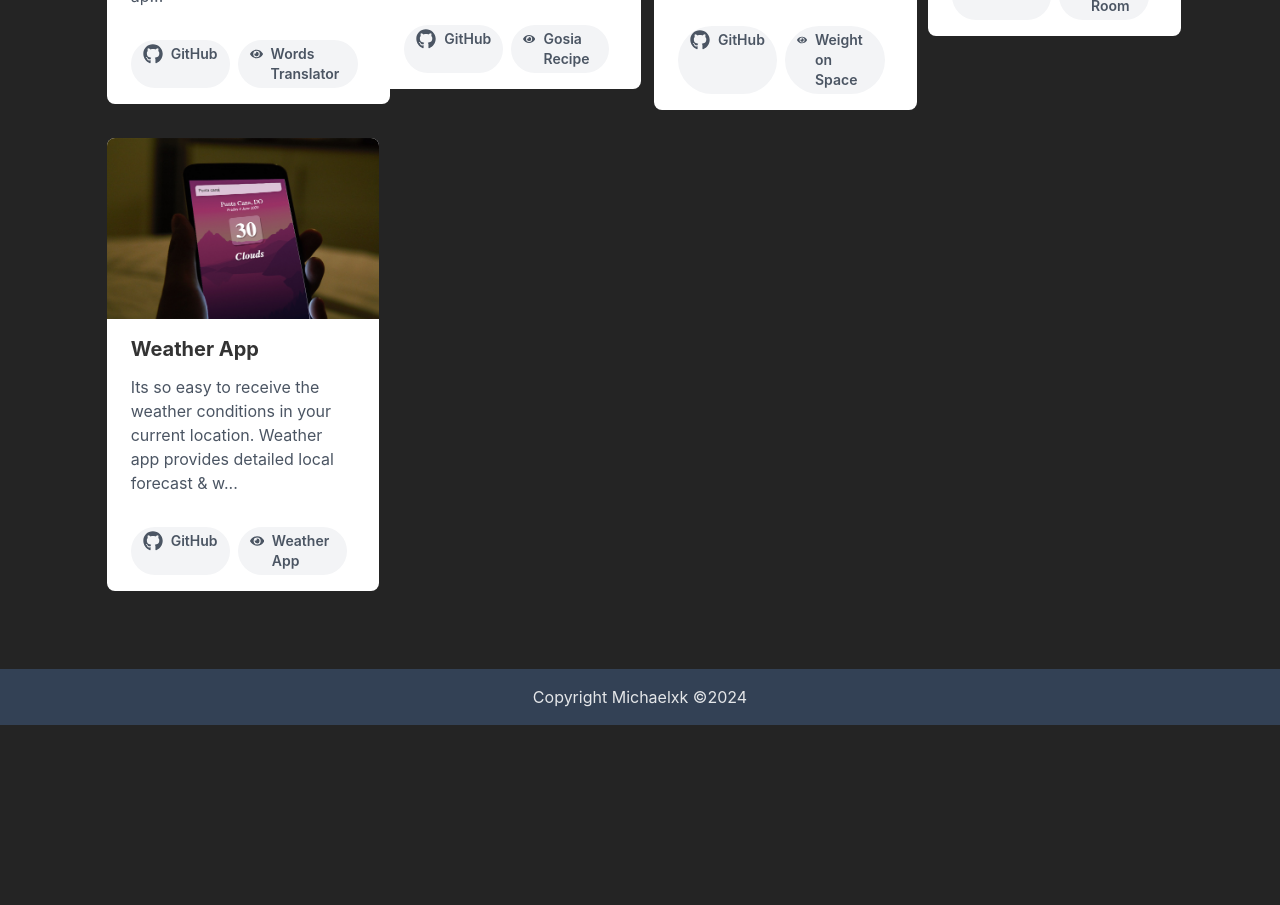
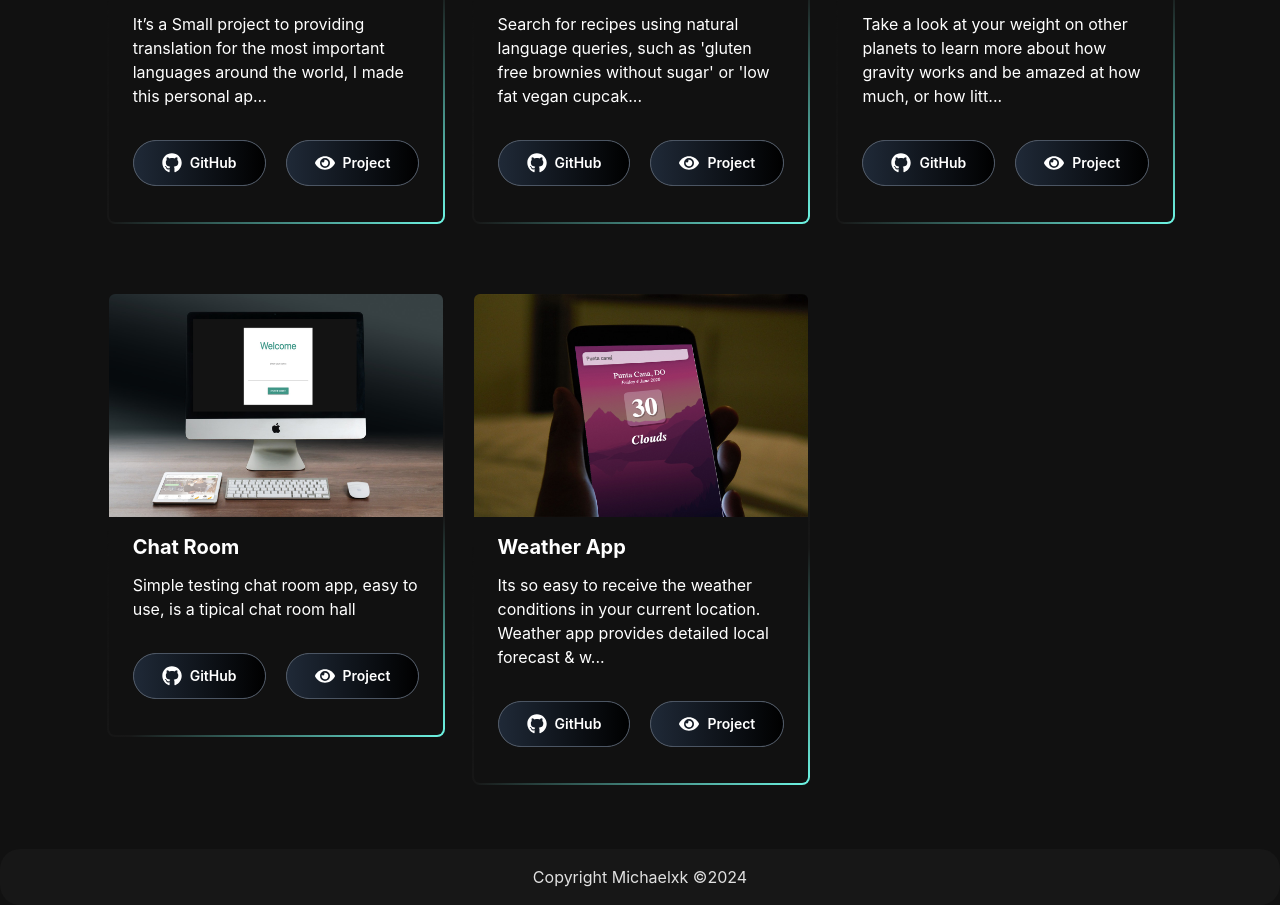
Before and after one commit to Michaellinaresxk/Mikefolio, a React (Vite) app: page /proyects in a window 1280 px wide. Shown: the part 620-1525 px from the top of the page. Before the commit the page ends 1345 px from the top, so only its background shows below. Built offline with nearby package versions, Linux system fonts and the light colour scheme.

Commit message:
Feature: Changed project details look, btn styles and project card bg.

```diff
--- a/src/components/stateless/Footer.jsx
+++ b/src/components/stateless/Footer.jsx
@@ -1,10 +1,11 @@
 /* eslint-disable react/prop-types */
 const Footer = ({ text, year }) => {
 	return (
-		<footer className="flex justify-center w-full items-center h-auto p-4 bg-slate-700">
+		<footer className="footer flex justify-center w-full items-center h-auto p-4">
 			<span>{text}</span>
 			<span>{year}</span>
 		</footer>
+
 	);
 };
 export default Footer;
--- a/src/components/stateless/ProjectCard.jsx
+++ b/src/components/stateless/ProjectCard.jsx
@@ -9,35 +9,35 @@
   app_link,
   id,
   description,
-	repoProvider,
+  repoProvider,
 }) => {
   return (
     <>
-      <div className="bg-white   max-w-sm rounded-lg overflow-hidden mx-auto ">
+      <div className="project-card__body text-white max-w-sm rounded-lg mt-10 overflow-hidden mx-auto ">
         <Link to={`/proyects/${id}`}>
           <img src={image} className="w-full" />
         </Link>
 
-
         <div className="px-6 py-4">
-          <h3 className="text-[#333] text-xl font-bold">{title}</h3>
-          <p className="text-gray-600 text-base mt-3">
+          <h3 className="text-xl font-bold">{title}</h3>
+          <p className="text-white text-base mt-3">
             {description.length > 120
               ? `${description.substring(0, 120)}...`
               : description}
           </p>
         </div>
-        <div className="px-6 py-4 flex text-gray-600">
+        <div className="px-6 py-4 mb-5 flex text-gray-600 justify-center">
           <a className="flex" href={repo_link} target="_blank">
-            <span className="flex bg-gray-100 rounded-full px-3 py-1 text-sm font-semibold mr-2">
-						<FaGithub className="mr-2" size={20}  />
-						{repoProvider}
+            <span className="text-white flex bg-gray-100 rounded-full px-3 py-1 text-sm font-semibold mr-5 cursor-pointer font-semibold bg-gradient-to-r from-gray-800 to-black px-7 py-3 rounded-full border border-gray-600 hover:scale-105 duration-200 hover:text-gray-500 hover:border-gray-800 hover:from-black hover:to-gray-900">
+            <FaGithub className="mr-2" size={20} />
+              {repoProvider}
             </span>
           </a>
+
           <a className="flex" href={app_link} target="_blank">
-            <span className="flex bg-gray-100 rounded-full px-3 py-1 text-sm font-semibold mr-2">
-						<FaEye className="mr-2" size={20} />
-             {title}
+            <span className="text-white flex  bg-gray-100 rounded-full px-3 py-1 text-sm font-semibold cursor-pointer font-semibold bg-gradient-to-r from-gray-800 to-black px-7 py-3 rounded-full border border-gray-600 hover:scale-105 duration-200 hover:text-gray-500 hover:border-gray-800 hover:from-black hover:to-gray-900">
+              <FaEye className="mr-2" size={20} />
+              Project
             </span>
           </a>
         </div>
--- a/src/config/constans.js
+++ b/src/config/constans.js
@@ -1,2 +1,2 @@
-export const links = ["Home", "My Work", "About", "Contact"];
+export const links = ["Home", "Projects", "About", "Contact"];
 export const routes = ["/", "/proyects", "/about", "/contact"];
--- a/src/data/projects.js
+++ b/src/data/projects.js
@@ -32,7 +32,7 @@
 			"Materialize",
 			"Vue.JS",
 			"Vue-Resourse",
-			"REST API: Yandex",
+			"API: Yandex",
 			"Firebase",
 		],
 		whatIImprube: [
@@ -57,7 +57,7 @@
 			"Bootstrap-Vue",
 			"Vue.JS",
 			"Axios",
-			"REST API: Food Nutrition (Rapid-Api)",
+			"API: Food Nutrition",
 			"Firebase",
 		],
 		whatIImprube: [
@@ -84,7 +84,7 @@
 			"Vue.JS",
 			"Vuex",
 			"Axios",
-			"REST API: Food Nutrition (Rapid-Api)",
+			"API: Nasa",
 			"Firebase",
 		],
 		whatIImprube: [
@@ -113,7 +113,7 @@
 			"Vue.JS",
 			"Vue-Router",
 			"Moment",
-			"REST API: Yandex",
+			"API: Yandex",
 			"Firebase",
 		],
 		whatIImprube: [
@@ -139,7 +139,7 @@
 			"Git",
 			"Fetch",
 			"Vue.JS",
-			"REST API: openweathermap",
+			"API: openweathermap",
 			"Firebase",
 		],
 		whatIImprube: [],
--- a/src/index.css
+++ b/src/index.css
@@ -48,7 +48,7 @@
   font-weight: 400;
 
   color: rgba(255, 255, 255, 0.87);
-  background-color: #242424;
+  background-color: #111111;
 
   font-synthesis: none;
   text-rendering: optimizeLegibility;
@@ -74,3 +74,23 @@
     box-shadow: 0 0 0 1px #6ef6e5;
   }
 }
+
+.project-card__body {
+  background: linear-gradient(#111111, #111111) padding-box,
+              linear-gradient(145deg, transparent 35%,#171717, #6ef6e5) border-box;
+  border: 2px solid transparent;
+  transform-origin: right bottom;
+  transition: all 0.6s cubic-bezier(0.23, 1, 0.320, 1);
+}
+
+.project-card__body:hover {
+  rotate: 8deg;
+}
+
+.footer,
+.project-details__technologies,
+.project-details__improobe,
+.project-details__description {
+  background-color: #171717;
+  border-radius: 20px;
+}
--- a/src/pages/ProjectDetails.jsx
+++ b/src/pages/ProjectDetails.jsx
@@ -3,6 +3,7 @@
 import Heading from "../components/stateless/Heading";
 import Footer from "../components/stateless/Footer";
 import { projects } from "../data/projects";
+import { FaEye } from "react-icons/fa";
 
 const ProjectDetails = () => {
   let { id } = useParams();
@@ -25,22 +26,8 @@
                 className="object-cover object-center h-300  w-full"
                 src={project.appImage}
               />
-            </div>
-            <div className="flex flex-col flex-wrap lg:py-6 mb-10 lg:w-1/2 lg:pl-12 lg:text-left">
-              <h2 className="mb-4 text-white text-3xl">Description:</h2>
-              <div className="bg-lightgreen h-1 w-16 mb-6"></div>
-              <div className="text-2xl mb-10">{project.description}</div>
-              <h2 className="mb-4 mt-6 text-white text-3xl">What i improve:</h2>
-              <div className="bg-lightgreen h-1 w-16 mb-6"></div>
-              <div className="flex flex-col mb-10 lg:items-start items-center">
-                {project.whatIImprube.map((text, index) => (
-                  <div key={index} className="mt-8">
-                    <div className="text-2xl mb-8">{text}</div>
-                  </div>
-                ))}
-              </div>
 
-              <div className="">
+              <div className="project-details__technologies p-10 mt-20">
                 <h2 className=" mb-4 text-white text-3xl">Technologies:</h2>
                 <div className="bg-lightgreen h-1 w-16 mb-10"></div>
                 <div className="grid grid-cols-1 sm:grid-cols-2 gap-y-2.5 gap-x-4 mt-2.5">
@@ -68,6 +55,50 @@
                   ))}
                 </div>
               </div>
+
+              <h2 className=" text-3xl mt-10 mb-4">QuickLinks:</h2>
+              <div className="bg-lightgreen h-1 w-16 mb-6"></div>
+              <div className="flex mt-10">
+                <a className="flex" href={project.projectLinks} target="_blank">
+                  <button className="flex gap-3cursor-pointer ml-5 text-white font-semibold bg-gradient-to-r from-gray-800 to-black px-7 py-3 rounded-full border border-gray-600 hover:scale-105 duration-200 hover:text-gray-500 hover:border-gray-800 hover:from-black hover:to-gray-900">
+                    <FaEye className="mr-2" size={25} />
+                    {project.title1} {project.title2}
+                  </button>
+                </a>
+                <a className="flex" href={project.repoLink} target="_blank">
+                <button className="flex gap-3  ml-10   cursor-pointer text-white font-semibold bg-gradient-to-r from-gray-800 to-black px-7 py-3 rounded-full border border-gray-600 hover:scale-105 duration-200 hover:text-gray-500 hover:border-gray-800 hover:from-black hover:to-gray-900">
+                  <svg
+                    viewBox="0 0 24 24"
+                    height="24"
+                    width="24"
+                    xmlns="http://www.w3.org/2000/svg"
+                  >
+                    <path
+                      fill="#FFFFFF"
+                      d="M12 0c-6.626 0-12 5.373-12 12 0 5.302 3.438 9.8 8.207 11.387.599.111.793-.261.793-.577v-2.234c-3.338.726-4.033-1.416-4.033-1.416-.546-1.387-1.333-1.756-1.333-1.756-1.089-.745.083-.729.083-.729 1.205.084 1.839 1.237 1.839 1.237 1.07 1.834 2.807 1.304 3.492.997.107-.775.418-1.305.762-1.604-2.665-.305-5.467-1.334-5.467-5.931 0-1.311.469-2.381 1.236-3.221-.124-.303-.535-1.524.117-3.176 0 0 1.008-.322 3.301 1.23.957-.266 1.983-.399 3.003-.404 1.02.005 2.047.138 3.006.404 2.291-1.552 3.297-1.23 3.297-1.23.653 1.653.242 2.874.118 3.176.77.84 1.235 1.911 1.235 3.221 0 4.609-2.807 5.624-5.479 5.921.43.372.823 1.102.823 2.222v3.293c0 .319.192.694.801.576 4.765-1.589 8.199-6.086 8.199-11.386 0-6.627-5.373-12-12-12z"
+                    ></path>
+                  </svg>
+                  Github
+                </button>
+                </a>
+              </div>
+            </div>
+            <div className="flex flex-col flex-wrap lg:py-6 mb-10 lg:w-1/2 lg:pl-12 lg:text-left">
+              <div className="project-details__description p-10 text-2xl mb-10">
+              <h2 className="mb-4 text-white text-3xl">Description:</h2>
+              <div className="bg-lightgreen h-1 w-16 mb-6"></div>
+                {project.description}</div>
+              <div className="project-details__improobe p-10 flex flex-col mb-10 lg:items-start items-center">
+              <h2 className="mb-4 mt-6 text-white text-3xl">What i improve:</h2>
+              <div className="bg-lightgreen h-1 w-16 mb-6"></div>
+                {project.whatIImprube.map((text, index) => (
+                  <div key={index} className="mt-8">
+                    <div className="text-2xl mb-8">{text}</div>
+                  </div>
+                ))}
+              </div>
+
+
             </div>
           </div>
         </section>
--- a/src/pages/Proyects.jsx
+++ b/src/pages/Proyects.jsx
@@ -13,7 +13,7 @@
                 title2="Work"
                 subtitle="Explore my projects"
             />
-            <div className="grid gap-7 sm:grid-cols-1 md:grid-cols-2 lg:grid-cols-4 auto-rows-fr sm:w-5/6 md:w-4/5 lg:w-5/6 mx-auto cursor-pointer mt-8 mb-16">
+            <div className="grid gap-7 sm:grid-cols-1 md:grid-cols-2 lg:grid-cols-3 auto-rows-fr sm:w-5/6 md:w-4/5 lg:w-5/6 mx-auto cursor-pointer mt-20 mb-16">
                 {projects.map((project) => (
                     <div key={project.id} className="mx-auto">
                         <ProjectCard
```
Also changed, not shown: src/components/stateless/SocialMedia.jsx (line endings or trailing spaces), src/components/stateless/buttons/GithubBtn.jsx (added).
